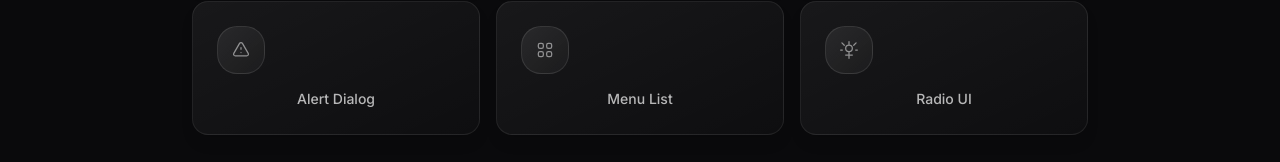
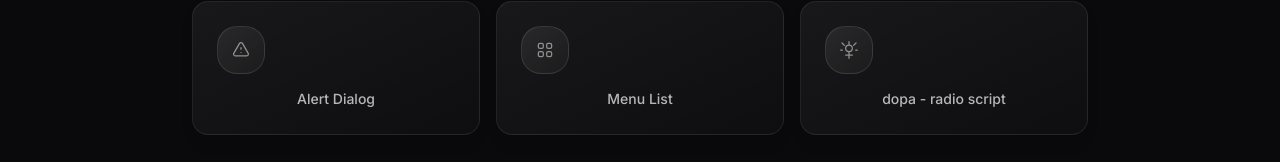
Before and after one commit to andreabaez0101-arch/ovua, a Next.js app: page / in a window 1280 px wide. Shown: the part 638-800 px from the top of the page. Built offline with nearby package versions, Linux system fonts and the light colour scheme.

Commit message:
feat: rename "Radio" to "dopa - radio script" and update related texts
Change "Radio" to "dopa - radio script" in UI components and update related texts for consistency.

```diff
--- a/app/page.tsx
+++ b/app/page.tsx
@@ -46,7 +46,7 @@ export default function OxLibPreview() {
     { id: "textui", label: "Text UI", icon: iconSvgs.textui, action: () => setShowTextUI(true) },
     { id: "alert", label: "Alert Dialog", icon: iconSvgs.alert, action: () => setShowAlert(true) },
     { id: "menu", label: "Menu List", icon: iconSvgs.menu, action: () => setShowMenu(true) },
-    { id: "radio", label: "Radio UI", icon: iconSvgs.radio, action: () => setShowRadio(true) },
+    { id: "radio", label: "dopa - radio script", icon: iconSvgs.radio, action: () => setShowRadio(true) },
   ]
 
   return (
--- a/components/ox-lib/radio.tsx
+++ b/components/ox-lib/radio.tsx
@@ -251,7 +251,7 @@ export function OxLibRadio({ onClose }: OxLibRadioProps) {
                   </svg>
                 </div>
                 <div className="flex-1">
-                  <h2 className="text-sm font-semibold text-white/95">Radio</h2>
+                  <h2 className="text-sm font-semibold text-white/95">dopa - radio script</h2>
                 </div>
                 <button
                   onClick={() => setActivePanel('members')}
@@ -556,7 +556,7 @@ export function OxLibRadio({ onClose }: OxLibRadioProps) {
                 >
                   <ChevronLeft className="w-5 h-5" />
                 </button>
-                <h2 className="text-sm font-semibold text-white/95">Usuarios en Radio</h2>
+                <h2 className="text-sm font-semibold text-white/95">Usuarios en Canal</h2>
                 <span className="ml-auto text-xs text-white/40 bg-white/[0.06] px-2 py-1 rounded-lg">{members.length}</span>
               </div>
 
```
